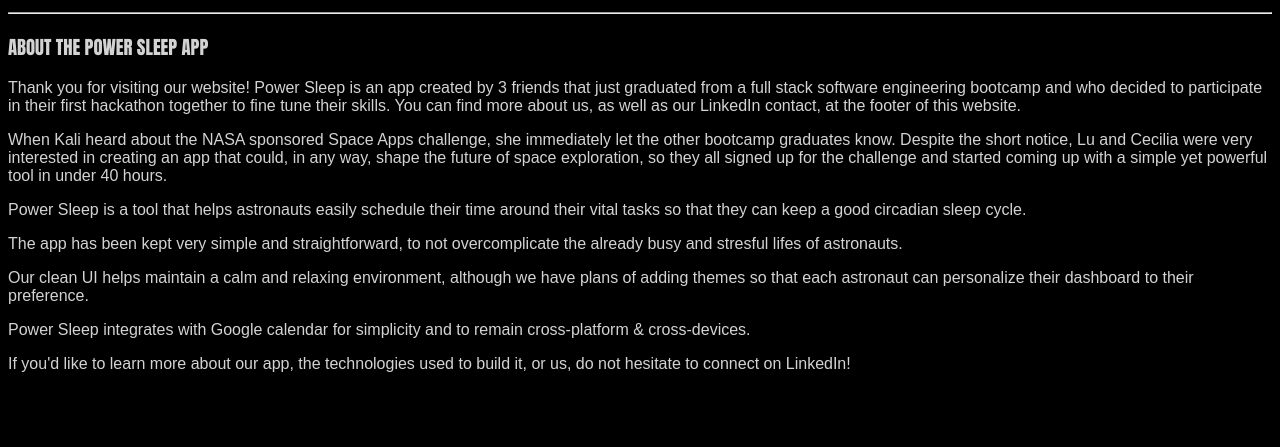
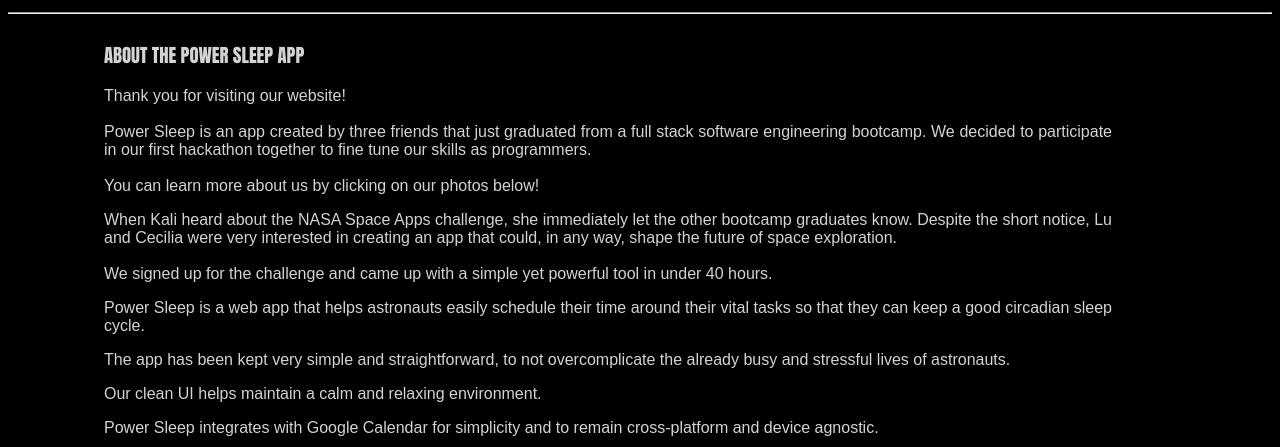
Before and after one commit to WomenInPower/spaceAppsChallenge, a React app: page /about in a window 1280 px wide. Shown: the part 90-537 px from the top of the page. Built offline with nearby package versions, Linux system fonts and the light colour scheme; no server answers.

Commit message:
Fix: edited formatting

```diff
--- a/client/components/about.js
+++ b/client/components/about.js
@@ -6,51 +6,57 @@
 export const About = () => {
   return (
     <div>
+      <content>
       <h3>ABOUT THE POWER SLEEP APP</h3>
       <p>
         {' '}
-        Thank you for visiting our website! Power Sleep is an app created by 3
+        Thank you for visiting our website!
+        <br />
+        <br />
+        Power Sleep is an app created by three
         friends that just graduated from a full stack software engineering
-        bootcamp and who decided to participate in their first hackathon
-        together to fine tune their skills. You can find more about us, as well
-        as our LinkedIn contact, at the footer of this website.
+        bootcamp. We decided to participate in our first hackathon
+        together to fine tune our skills as programmers.
+        <br />
+        <br />
+        You can learn more about us by clicking on our photos below!
       </p>
       <p>
         {' '}
-        When Kali heard about the NASA sponsored Space Apps challenge, she
+        When Kali heard about the NASA Space Apps challenge, she
         immediately let the other bootcamp graduates know. Despite the short
         notice, Lu and Cecilia were very interested in creating an app that
-        could, in any way, shape the future of space exploration, so they all
-        signed up for the challenge and started coming up with a simple yet
-        powerful tool in under 40 hours.
+        could, in any way, shape the future of space exploration.
+        <br />
+        <br />
+        We signed up for the challenge and came up with a simple yet powerful tool in under 40 hours.
       </p>
       <p>
         {' '}
-        Power Sleep is a tool that helps astronauts easily schedule their time
+        Power Sleep is a web app that helps astronauts easily schedule their time
         around their vital tasks so that they can keep a good circadian sleep
         cycle.{' '}
       </p>
       <p>
         {' '}
         The app has been kept very simple and straightforward, to not
-        overcomplicate the already busy and stresful lifes of astronauts.
+        overcomplicate the already busy and stressful lives of astronauts.
       </p>
       <p>
         {' '}
-        Our clean UI helps maintain a calm and relaxing environment, although we
-        have plans of adding themes so that each astronaut can personalize their
-        dashboard to their preference.
+        Our clean UI helps maintain a calm and relaxing environment.
       </p>
       <p>
         {' '}
-        Power Sleep integrates with Google calendar for simplicity and to remain
-        cross-platform & cross-devices.{' '}
+        Power Sleep integrates with Google Calendar for simplicity and to remain
+        cross-platform and device agnostic.{' '}
       </p>
       <p>
         {' '}
         If you'd like to learn more about our app, the technologies used to
         build it, or us, do not hesitate to connect on LinkedIn!
       </p>
+      </content>
     </div>
   )
 }
--- a/public/style.css
+++ b/public/style.css
@@ -10,6 +10,13 @@
 
 label {
   display: block;
+}
+
+content {
+  margin-left: 6rem;
+  margin-right: 10rem;
+  display: inline-block;
+  text-align: justify;
 }
 
 nav a {
```
